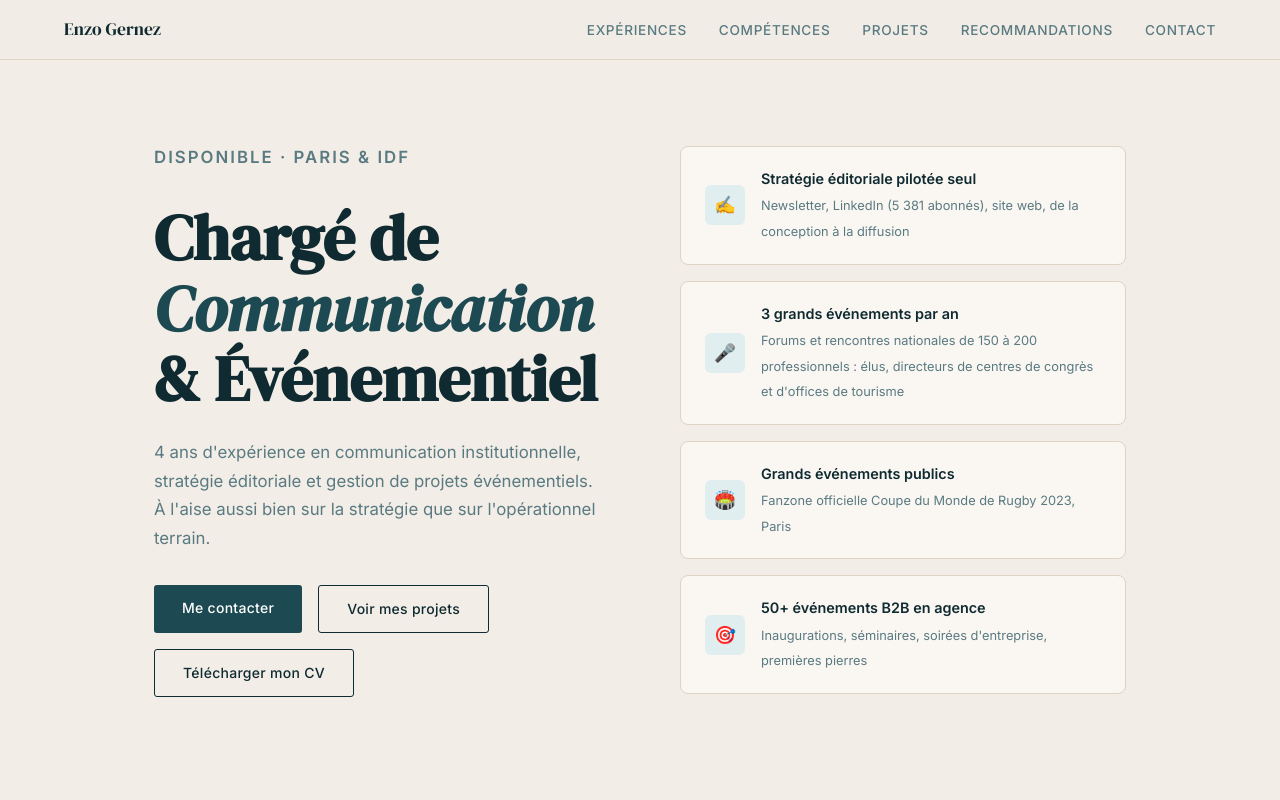
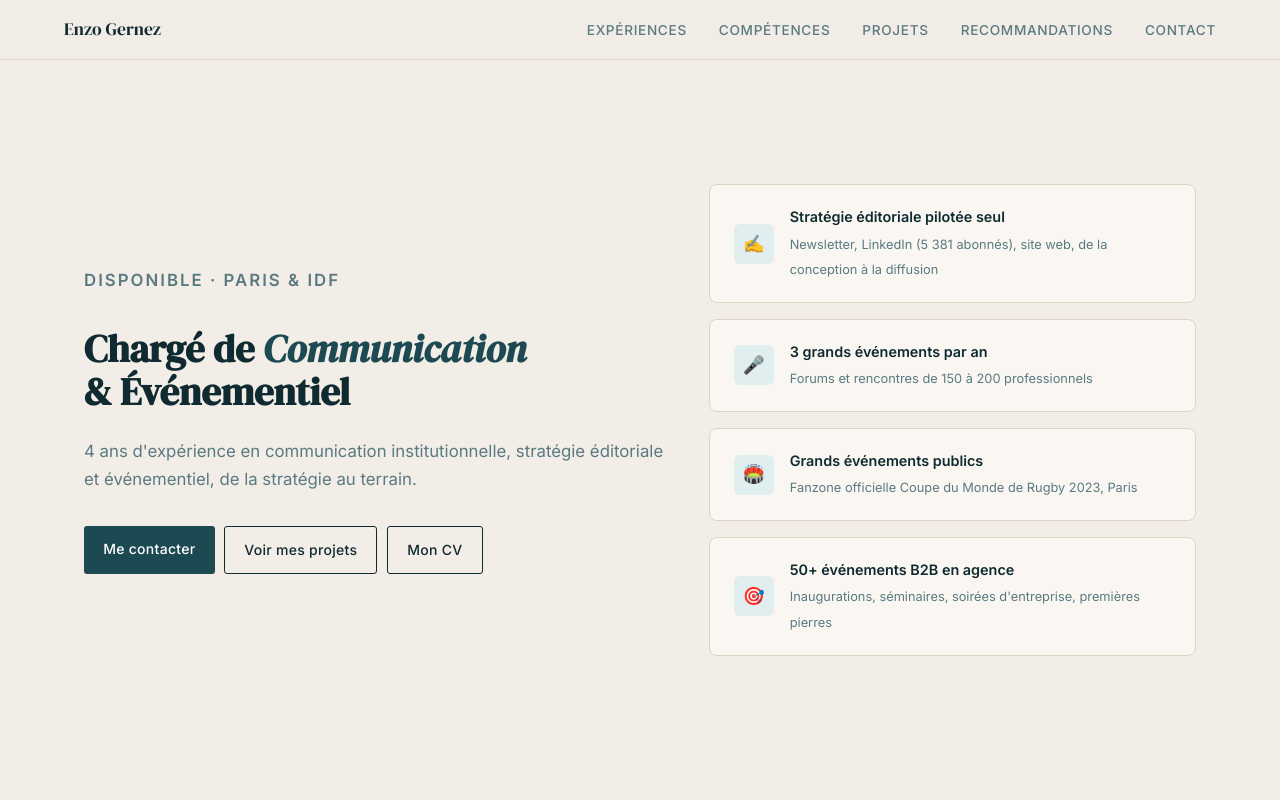
Before and after one commit to enzogrnz/enzogrnz.github.io, a plain HTML site: page index.html in a window 1280 px wide. Shown: the top 800 px of the page. Drawn offline with Linux system fonts and the light colour scheme.

Commit message:
Update index.html

```diff
--- a/index.html
+++ b/index.html
@@ -34,12 +34,13 @@
     .nav-links { display: flex; gap: 2rem; list-style: none; }
     .nav-links a { font-size: 0.85rem; font-weight: 500; color: var(--ink-light); text-decoration: none; letter-spacing: 0.05em; text-transform: uppercase; transition: color 0.2s; }
     .nav-links a:hover { color: var(--accent); }
-    .hero { min-height: 100vh; display: flex; align-items: center; padding: 100px 5% 60px; max-width: 1100px; margin: 0 auto; }
-    .hero-inner { display: grid; grid-template-columns: 1fr 1fr; gap: 80px; align-items: center; width: 100%; }
-    .hero-text h1 { font-family: var(--serif); font-size: clamp(2.5rem, 5vw, 4rem); line-height: 1.1; color: var(--ink); margin-bottom: 1.5rem; }
+    .hero { min-height: 100vh; display: flex; align-items: center; padding: 100px 5% 60px; max-width: 1240px; margin: 0 auto; }
+    .hero-inner { display: grid; grid-template-columns: minmax(0,1.2fr) minmax(0,1fr); gap: 40px; align-items: center; width: 100%; }
+    .hero-text h1 { font-family: var(--serif); font-size: clamp(1.9rem, 3vw, 2.7rem); line-height: 1.12; white-space: nowrap; color: var(--ink); margin-bottom: 1.5rem; }
     .hero-text h1 em { font-style: italic; color: var(--accent); }
     .hero-text p { font-size: 1.05rem; color: var(--ink-light); margin-bottom: 2rem; line-height: 1.7; }
-    .hero-cta { display: flex; gap: 1rem; flex-wrap: wrap; }
+    .hero-cta { display: flex; gap: 0.6rem; flex-wrap: nowrap; }
+    .hero-cta .btn { white-space: nowrap; padding: 0.75rem 1.2rem; }
     .btn { display: inline-block; padding: 0.75rem 1.75rem; border-radius: 3px; font-size: 0.875rem; font-weight: 500; text-decoration: none; transition: all 0.2s; letter-spacing: 0.02em; }
     .btn-primary { background: var(--accent); color: white; }
     .btn-primary:hover { background: #0f2a30; }
@@ -130,6 +131,8 @@
       .projects-grid { grid-template-columns: 1fr; }
       .contact-wrapper { grid-template-columns: 1fr; gap: 3rem; }
       .nav-links { display: none; }
+      .hero-cta { flex-wrap: wrap; }
+      .hero-text h1 { white-space: normal; }
       .lightbox-prev, .lightbox-next { font-size: 1.4rem; padding: 0.4rem 0.6rem; }
     }
   </style>
@@ -151,12 +154,12 @@
   <div class="hero-inner">
     <div class="hero-text">
       <p class="section-eyebrow">Disponible · Paris & IDF</p>
-      <h1>Chargé de <em>Communication</em> & Événementiel</h1>
-      <p>4 ans d'expérience en communication institutionnelle, stratégie éditoriale et gestion de projets événementiels. À l'aise aussi bien sur la stratégie que sur l'opérationnel terrain.</p>
+      <h1>Chargé de <em>Communication</em><br>& Événementiel</h1>
+      <p>4 ans d'expérience en communication institutionnelle, stratégie éditoriale et événementiel, de la stratégie au terrain.</p>
       <div class="hero-cta">
         <a href="mailto:enzogernez1213@gmail.com" class="btn btn-primary">Me contacter</a>
         <a href="#projets" class="btn btn-outline">Voir mes projets</a>
-        <a href="assets/CV_Enzo_GERNEZ.pdf" target="_blank" class="btn btn-outline">Télécharger mon CV</a>
+        <a href="assets/CV_Enzo_GERNEZ.pdf" target="_blank" class="btn btn-outline">Mon CV</a>
       </div>
     </div>
     <div class="hero-cards">
@@ -171,7 +174,7 @@
         <div class="hero-card-icon">🎤</div>
         <div class="hero-card-text">
           <strong>3 grands événements par an</strong>
-          <span>Forums et rencontres nationales de 150 à 200 professionnels : élus, directeurs de centres de congrès et d'offices de tourisme</span>
+          <span>Forums et rencontres de 150 à 200 professionnels</span>
         </div>
       </div>
       <div class="hero-card">
```
